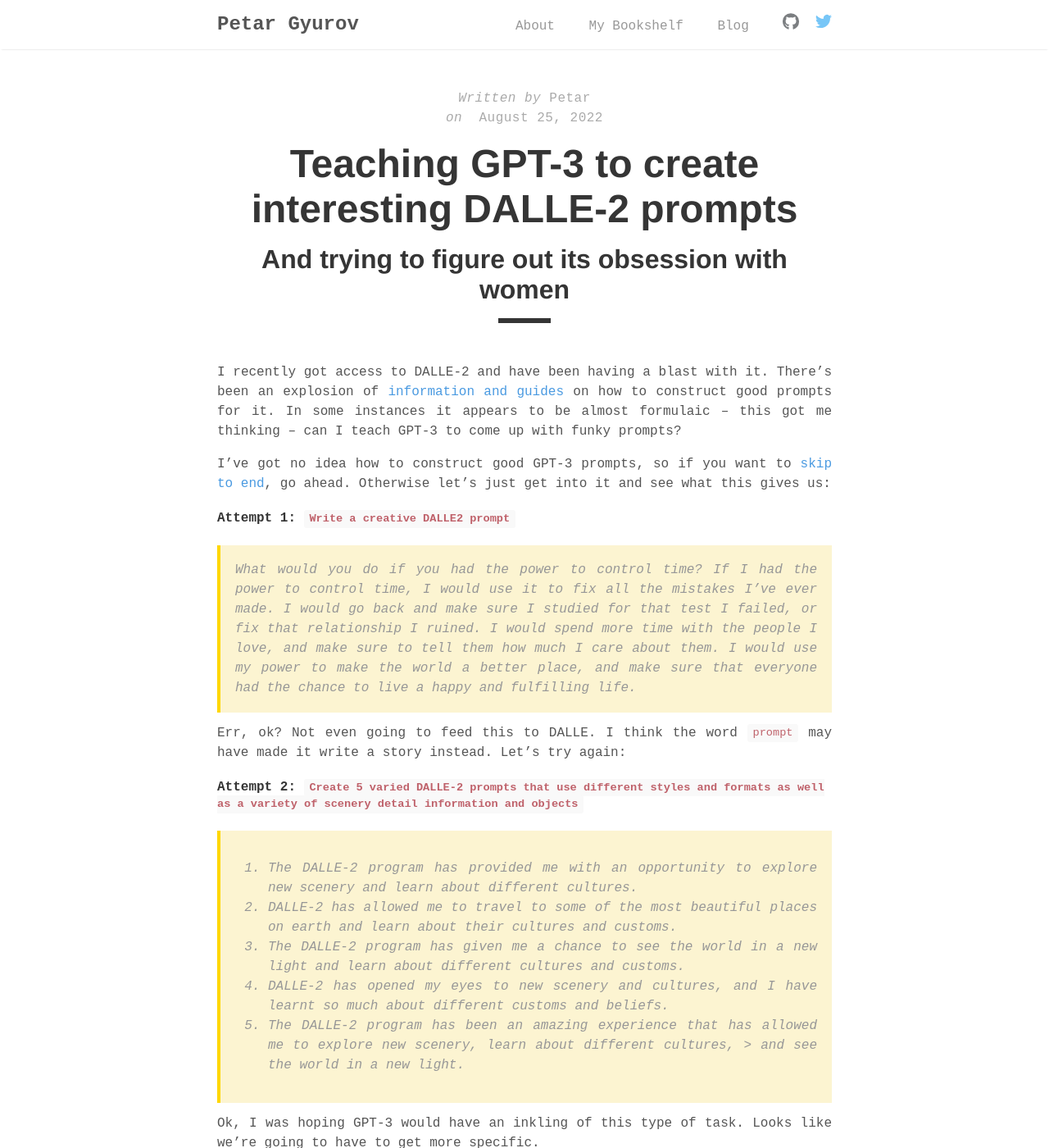
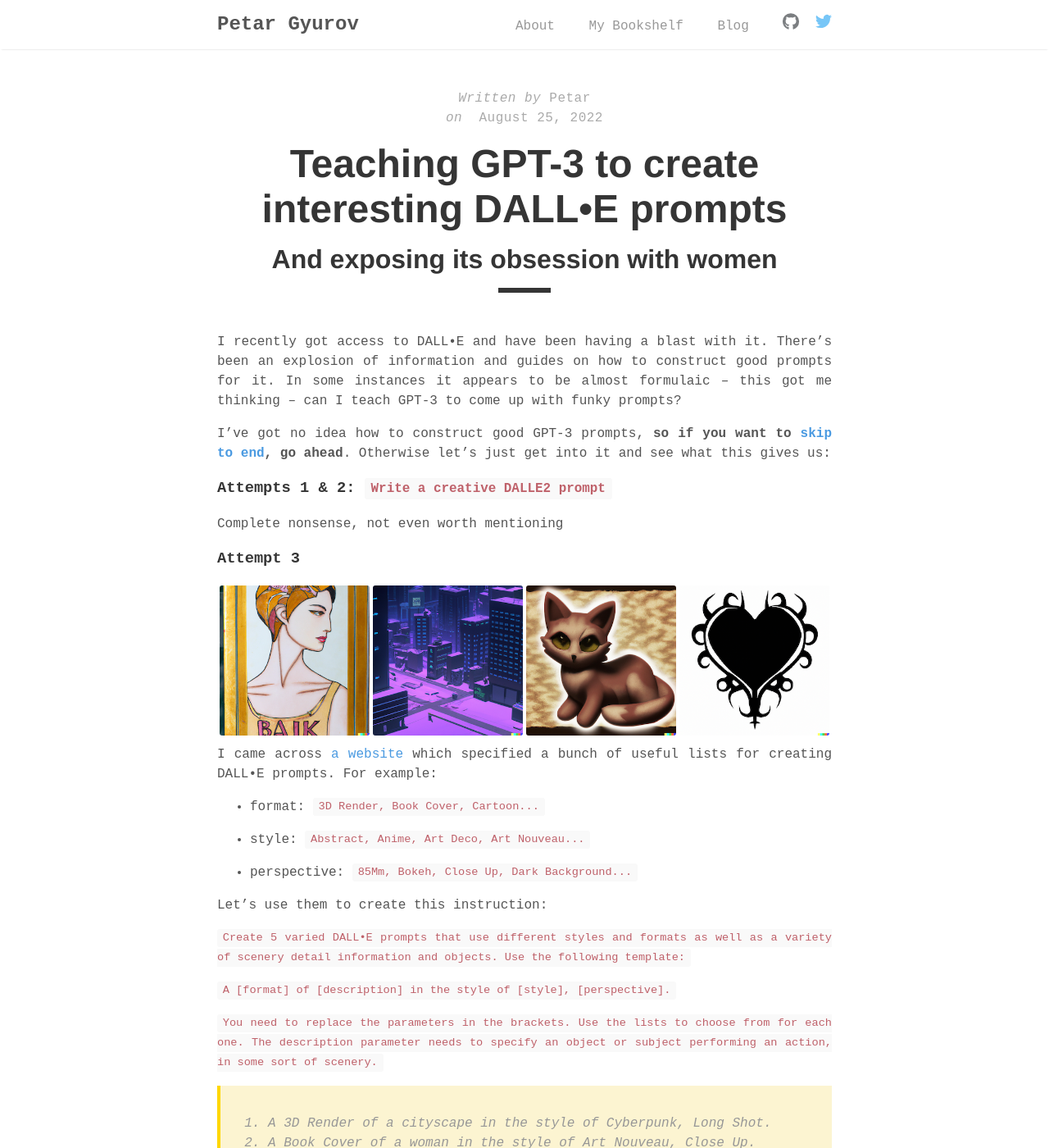
Before and after one commit to petargyurov/petargyurov.github.io, a Jekyll site: the page built from _posts/2022-08-25-using-GPT3-with-DALLE2.md, in a window 1280 px wide and 1400 px high. Shown: the whole window at 82% size. Built offline with Jekyll 4.4.1, drawn with Linux system fonts in a browser that asks for light colours; some of the changed text lies outside the part shown.

Commit message:
Summarised some sections and added more pics

```diff
--- a/_posts/2022-08-25-using-GPT3-with-DALLE2.md
+++ b/_posts/2022-08-25-using-GPT3-with-DALLE2.md
@@ -1,52 +1,36 @@
 ---
 layout: post
-title: Teaching GPT-3 to create interesting DALLE-2 prompts
-subtitle: And trying to figure out its obsession with women
+title: Teaching GPT-3 to create interesting DALL•E prompts
+subtitle: And exposing its obsession with women
 author: Petar
 ---
 
-I recently got access to DALLE-2 and have been having a blast with it. There's been an explosion of [information and guides](https://dallery.gallery/) on how to construct good prompts for it. In some instances it appears to be almost formulaic -- this got me thinking -- can I teach GPT-3 to come up with funky prompts?
+I recently got access to DALL•E and have been having a blast with it. There's been an explosion of information and guides on how to construct good prompts for it. In some instances it appears to be almost formulaic -- this got me thinking -- can I teach GPT-3 to come up with funky prompts?
 
-I've got no idea how to construct good GPT-3 prompts, so if you want to [skip to end](#attempt-10), go ahead. Otherwise let's just get into it and see what this gives us:
+I've got no idea how to construct good GPT-3 prompts, **so if you want to [skip to end](#attempt-10), go ahead**. Otherwise let's just get into it and see what this gives us:
 
-#### Attempt 1: `Write a creative DALLE2 prompt`
+### Attempts 1 & 2: `Write a creative DALLE2 prompt`
 
-> What would you do if you had the power to control time? If I had the power to control time, I would use it to fix all the mistakes I've ever made. I would go back and make sure I studied for that test I failed, or fix that relationship I ruined. I would spend more time with the people I love, and make sure to tell them how much I care about them. I would use my power to make the world a better place, and make sure that everyone had the chance to live a happy and fulfilling life.
+Complete nonsense, not even worth mentioning
+### Attempt 3
 
-Err, ok? Not even going to feed this to DALLE. I think the word `prompt` may have made it write a story instead. Let's try again:
+<img src="/assets/images/gpt-dalle/attempt3/woman.png" /> | <img src="/assets/images/gpt-dalle/attempt3/city.png" /> | <img src="/assets/images/gpt-dalle/attempt3/cat.png" /> | <img src="/assets/images/gpt-dalle/attempt3/heart.png" />
 
-#### Attempt 2: `Create 5 varied DALLE-2 prompts that use different styles and formats as well as a variety of scenery detail information and objects`
+I came across [a website](https://dallery.gallery/) which specified a bunch of useful lists for creating DALL•E prompts. For example:
 
-> 1. The DALLE-2 program has provided me with an opportunity to explore new scenery and learn about different cultures.
->
-> 2. DALLE-2 has allowed me to travel to some of the most beautiful places on earth and learn about their cultures and customs.
->
-> 3. The DALLE-2 program has given me a chance to see the world in a new light and learn about different cultures and customs.
->
-> 4. DALLE-2 has opened my eyes to new scenery and cultures, and I have learnt so much about different customs and beliefs.
->
-> 5. The DALLE-2 program has been an amazing experience that has allowed me to explore new scenery, learn about different cultures, > and see the world in a new light.
+- format: `3D Render, Book Cover, Cartoon...`
 
-Ok, I was hoping GPT-3 would have an inkling of this type of task. Looks like we're going to have to get more specific.
+- style: `Abstract, Anime, Art Deco, Art Nouveau...`
 
-#### Attempt 3
+- perspective: `85Mm, Bokeh, Close Up, Dark Background...`
 
-I came across a website (which I have now lost the link to), which specified a bunch of useful lists for creating DALLE-2 prompts. Let's use them as a template!
+Let's use them to create this instruction:
 
-`Create 5 varied DALLE-2 prompts that use different styles and formats as well as a variety of scenery detail information and objects. Use the following template:`
+`Create 5 varied DALL•E prompts that use different styles and formats as well as a variety of scenery detail information and objects. Use the following template:`
 
-`A [format] of [description] in the style of [style], [perspective]. You need to replace the parameters in the brackets. Use the following lists to choose from for each one:`
+`A [format] of [description] in the style of [style], [perspective]. `
 
-`format:`
-`3D Render, Book Cover, Cartoon, Diagram, Glass, Illustration, Oil Painting, Painting, Photograph, Pixel Art, Portrait, Selfie, Sketch, Tattoo, Watercolor Painting`
-
-`style:`
-`Abstract, Anime, Art Deco, Art Nouveau, Banksy, Baroque, Bauhaus, Biopunk, Cubism, Cybernetic, Cyberpunk, Fractal, Gothic, Impressionism, Impressionist, Pop Art, Realism, Renaissance, Steampunk, Surrealism, Synthwave, Ukiyo-E, Vaporwave`
-
-`perspective:`
-`85Mm, Bokeh, Close Up, Dark Background, Drone, In The Distance, Landscape, Long Shot, Low Angle, On Canvas, Panoramic, White Background, Wide Angle`
-
-`The description parameter needs to specify an object or subject performing an action, in some sort of scenery.`
+`You need to replace the parameters in the brackets. Use the lists to choose from for each one. The description parameter needs to specify an object or subject performing an action, in some sort of scenery.`
 
 > 1. A 3D Render of a cityscape in the style of Cyberpunk, Long Shot.
 > 2. A Book Cover of a woman in the style of Art Nouveau, Close Up.
@@ -56,7 +40,7 @@ I came across a website (which I have now lost the link to), which specified a b
 
 Kind of getting there, but it's not very inventive. After about 10 more variations of the above, I couldn't get GPT-3 to produce anything new; it kind of got stuck in a loop. Let's try something more creative.
 
-#### Attempt 4
+### Attempt 4
 
 `Come up with a brand new description of a painting or photograph, specifying the art style, the atmosphere, the framing of the subject, the lighting and the medium. Describe the subject.`
 
@@ -64,21 +48,19 @@ Kind of getting there, but it's not very inventive. After about 10 more variatio
 
 That's more like it! Let's give it to DALLE. (I will remove the "This is" portion of the prompt)
 
-<img loading="lazy" src="/assets/images/gpt-dalle/attempt4/woman1.png" /> | <img loading="lazy" src="/assets/images/gpt-dalle/attempt4/woman2.png" />
-<img loading="lazy" src="/assets/images/gpt-dalle/attempt4/woman3.png" /> | <img loading="lazy" src="/assets/images/gpt-dalle/attempt4/woman4.png" />
+<img src="/assets/images/gpt-dalle/attempt4/woman1.png" /> | <img src="/assets/images/gpt-dalle/attempt4/woman2.png" /> | <img src="/assets/images/gpt-dalle/attempt4/woman3.png" /> | <img src="/assets/images/gpt-dalle/attempt4/woman4.png" />
 
 Let's generate another prompt:
 
 > This painting depicts a beautiful summer day at the beach. The sun is shining and the waves are crashing onto the shore. The colors are very bright and vibrant. The subject is framed by the beach umbrellas and the palm trees. The medium is oil on canvas.
 
-<img loading="lazy" src="/assets/images/gpt-dalle/attempt4/beach1.png" /> | <img loading="lazy" src="/assets/images/gpt-dalle/attempt4/beach2.png" />
-<img loading="lazy" src="/assets/images/gpt-dalle/attempt4/beach3.png" /> | <img loading="lazy" src="/assets/images/gpt-dalle/attempt4/beach4.png" />
+<img src="/assets/images/gpt-dalle/attempt4/beach1.png" /> | <img src="/assets/images/gpt-dalle/attempt4/beach2.png" /> | <img src="/assets/images/gpt-dalle/attempt4/beach3.png" /> | <img src="/assets/images/gpt-dalle/attempt4/beach4.png" />
 
 It completely forgot to specify the subject this time. I suppose there doesn't have to be one. It also chose to use the same description for the colours/vibe.
 
 At this point I noticed a mistake in my prompt. I've asked it for a painting or photograph -- then I ask it to specify an art style -- and at the end I ask it to specify the medium. Perhaps that's why it chose a painting both times? Let's try improving it.
 
-#### Attempt 5
+### Attempt 5
 
 `Come up with an original description of a painting or photograph, specifying the subject, what they're doing, the atmosphere, the surroundings, the framing of the subject and the lighting`
 
@@ -86,7 +68,7 @@ At this point I noticed a mistake in my prompt. I've asked it for a painting or
 
 What's with the women GPT-3? 🤨 I regenerated the output 3 more times and it was more or less the same thing.
 
-#### Attempt 6
+### Attempt 6
 
 `Come up with an original description of a scene, specifying the subject, what they're doing, the atmosphere, the surroundings. Decide whether this is a painting, a photograph or a 3D render.  Describe the framing of the subject and the lighting. If it's a painting decide the medium.`
 
@@ -100,7 +82,7 @@ It is clearly struggling with the medium because it almost always chooses a pain
 
 Let's try to fix that.
 
-#### Attempt 7
+### Attempt 7
 
 `Come up with an original description of a [medium], specifying the subject, what they're doing, the atmosphere, the surroundings and the lighting. Replace [medium] with one of: photograph, painting, 3d render, sketch. If it's a photograph specify the film type and the lens. If it's a painting specify the style.`
 
@@ -112,17 +94,17 @@ Let's try to fix that.
 
 This time it gave me 3 outputs for the price of one, presumably because of the substitution instruction, though it did skip the painting for some reason. We've _kiiiiind_ of escaped the "woman loop".
 
-<img loading="lazy" src="/assets/images/gpt-dalle/attempt7/city.png" /> | <img loading="lazy" src="/assets/images/gpt-dalle/attempt7/man.png" />
+<img src="/assets/images/gpt-dalle/attempt7/city.png" /> | <img src="/assets/images/gpt-dalle/attempt7/man.png" />
 
 Let's keep trying.
 
-#### Attempt 8
+### Attempt 8
 
 `Come up with an original description of a scene, specifying the atmosphere, the surroundings and the lighting. Optionally specify a subject and tell me what they're doing. Tell me if this is a photograph, a painting, a 3d render or a sketch. If it's a photograph specify the film type and the lens. If it's a painting specify the style.`
 
 > It's a painting, in the impressionist style. The scene is of a park in the early morning, with the sun just starting to peek over the trees. The light is soft and diffused, and the colors are muted. The grass is still damp with dew, and there are a few people walking around, enjoying the peace and quiet of the morning.
 
-<img loading="lazy" src="/assets/images/gpt-dalle/attempt8/park.png" />
+<img src="/assets/images/gpt-dalle/attempt8/park.png" />
 
 And once more:
 
@@ -132,7 +114,7 @@ You gotta be shitting me.
 
 Let's take some steps back. I'll limit it to just photographs since I'm noticing that it's forgetting to mention some of the specifics I am asking it for, which is odd because I've seen examples of extremely long and convoluted instructions that people have given it and it follows them to the dot.
 
-#### Attempt 9
+### Attempt 9
 
 `Come up with an original description of a photograph specifying the subject and what they're doing, the atmosphere, the surroundings and the lighting. Specify the film type and the lens.`
 
@@ -140,19 +122,19 @@ Let's take some steps back. I'll limit it to just photographs since I'm noticing
 
 AAAAAAH! STOP! 🤬
 
-#### Attempt 10
+### Attempt 10
 
-`Come up with an original description of a photograph specifying a person and what they're doing, the atmosphere, the surroundings and the lighting. Specify the film type and the lens. Don't choose a woman as the subject`
+Same as before but this time ending with `Don't choose a woman as the subject`
 
 > A young man in his early twenties is leaning against a wall on a sunny day. He is wearing a worn leather jacket and jeans. His hair is messy and his eyes are looking down. The background is a busy street with people walking by. The light is bright and harsh.
 >
 > The film type is 35mm and the lens is a 50mm.
 
-<img loading="lazy" src="/assets/images/gpt-dalle/attempt10/man.png" />
+<img src="/assets/images/gpt-dalle/attempt10/man.png" />
 
 Well, if it's stupid and it works... You know, at this point it doesn't feel like it's headed in the right direction any more. Even if we escape the "woman loop", we still aren't producing enough creative variations. Let's revisit what we tried in Attempt 3 but change up the description parameter.
 
-#### Final attempt...?
+### Final attempt...?
 
 `Write a sentence using the following template:`
 
@@ -168,23 +150,23 @@ Well, if it's stupid and it works... You know, at this point it doesn't feel lik
 
 > A 3D Render of a small girl in the style of Banksy, from a Low Angle perspective. The girl is drawn in black and white with a few strategic color splashes. She's standing in front of a dark background, with a single light source coming from the top left. The mood is playful and mischievous, with a hint of danger.
 
-<img loading="lazy" src="/assets/images/gpt-dalle/attempt11/banksy_girl.png" />
+<img src="/assets/images/gpt-dalle/attempt11/banksy_girl.png" />
 
 You know, that's pretty good! Another one:
 
 > A Photograph of a Girl in a Blue Dress, In the Distance. The girl is standing in a field of tall grass with a light breeze blowing her dress around her. The sun is setting in the background, casting a golden glow on everything.
 
-<img loading="lazy" src="/assets/images/gpt-dalle/attempt11/woman_field.png" />
+<img src="/assets/images/gpt-dalle/attempt11/woman_field.png" />
 
 Noooooooooo, please god no! Hit it again!
 
 > A painting of a sunset in the style of realism, wide angle. You can see the sun beginning to dip below the horizon, and the sky is a beautiful orange. The lighting is very warm, and the mood is peaceful.
 
-<img loading="lazy" src="/assets/images/gpt-dalle/attempt11/sunset.png" />
+<img src="/assets/images/gpt-dalle/attempt11/sunset.png" />
 
 > A photograph of a rose in the style of Impressionism, 85Mm. The rose is in a garden with ivy crawling up a white picket fence in the background. The lighting is bright and the mood is cheerful.
 
-<img loading="lazy" src="/assets/images/gpt-dalle/attempt11/rose.png" />
+<img src="/assets/images/gpt-dalle/attempt11/rose.png" />
 
 Well, that's not so bad. But it's not great either. New generations are at least somewhat varied.
 
@@ -192,9 +174,7 @@ There are clearly issues with this approach. The last example specifies an impre
 
 It's now 00:30 and I don't have the energy to create better prompts for my prompts, nor can I figure out GPT-3's obsession with women.
 
-And with my last few DALLE-2 credits, I leave you with...
+And with my last few DALL•E credits, I leave you with...
 
-<img loading="lazy" src="/assets/images/gpt-dalle/lamas1.png" />
+<img src="/assets/images/gpt-dalle/lamas1.png" />
 *This took 5 attempts and I'm not even happy with it!*
-
-<img loading="lazy" src="/assets/images/gpt-dalle/lamas2.png" /> | <img loading="lazy" src="/assets/images/gpt-dalle/lamas3.png" />
```
